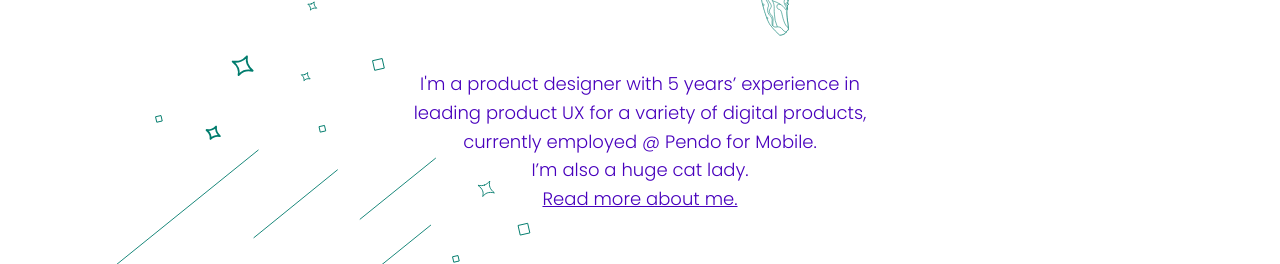
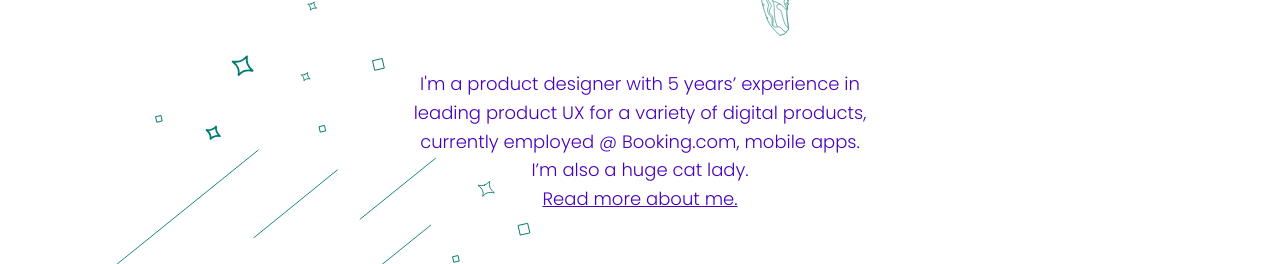
Before and after one commit to MSanbira/alona, a React (Create React App) app: page / in a window 1280 px wide. Shown: the part 522-786 px from the top of the page. Built offline with nearby package versions, Linux system fonts and the light colour scheme.

Commit message:
main page text change

```diff
--- a/src/components/home-page.js
+++ b/src/components/home-page.js
@@ -24,15 +24,16 @@ export default function HomePage(props) {
         </div>
 
         <p className="color-primary main-desc">
+
           I'm a product designer with 5 years’ experience in leading product UX
-          for a variety of digital products, currently employed @ Pendo for
-          Mobile.
+          for a variety of digital products, currently employed @ Booking.com, mobile apps.
           <br />
           I’m also a huge cat lady.
           <br />
           <a href={getSubPath(Paths.ABOUT)} className="text-btn">
             Read more about me.
           </a>
+
           <img
             src={conffetiSrc}
             className="conffetti-img hide-on-mobile"
```
